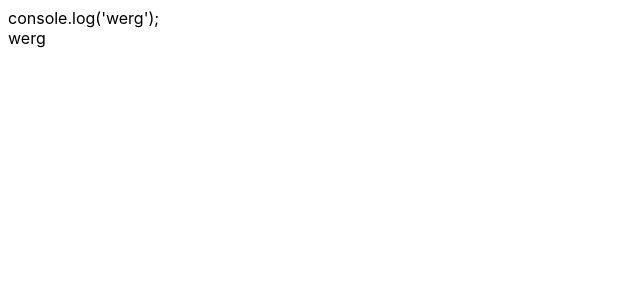
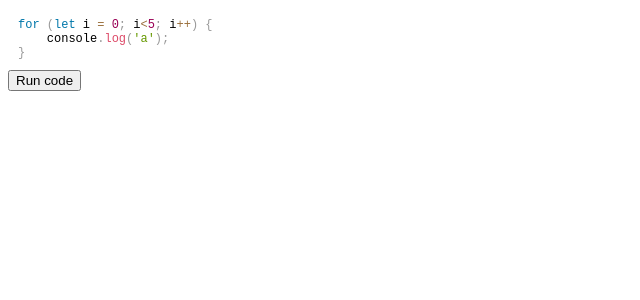
Before and after one commit to jarmop/sandbox, a React (Create React App) app: page / in a window 1280 px wide. Shown: the top 300 px of the page, without its empty margins (0-640 px from the left). Built offline with nearby package versions, Linux system fonts and the light colour scheme.

Commit message:
Fix syntax highlight. Run code with button.

```diff
--- a/src/App.js
+++ b/src/App.js
@@ -1,8 +1,9 @@
-import React, {useState, useEffect} from 'react';
+import React, {useState} from 'react';
 import Editor from 'react-simple-code-editor';
-import { highlight, languages } from 'prismjs/components/prism-core';
+import Prism from 'prismjs/components/prism-core';
 import 'prismjs/components/prism-clike';
 import 'prismjs/components/prism-javascript';
+import 'prismjs/themes/prism.css';
 import './App.css';
 
 let runCode = (code) => {
@@ -24,19 +25,28 @@ let runCode = (code) => {
 //console.log(window.document.querySelector('#output'));
 };
 
+const initialCode = `for (let i = 0; i<5; i++) {
+    console.log('a');
+}`;
+
 function App() {
-  const [code, setCode] = useState("console.log('werg');");
-  useEffect(() => runCode(code));
+  const [code, setCode] = useState(initialCode);
 
   return (
       <div className="App">
         <Editor
           value={code}
-          highlight={code => highlight(code, languages.js)}
           onValueChange={setCode}
+          highlight={code => Prism.highlight(code, Prism.languages.js)}
+          padding={10}
+          style={{
+            fontFamily: '"Fira code", "Fira Mono", monospace',
+            fontSize: 12,
+          }}
         />
-        <div id="output">fgb</div>
-        <iframe style={{display: 'none'}}></iframe>
+        <button onClick={() => runCode(code)}>Run code</button>
+        <div id="output"></div>
+        <iframe title="output" style={{display: 'none'}}></iframe>
       </div>
   );
 }
--- a/src/index.css
+++ b/src/index.css
@@ -1,7 +1,7 @@
 body {
-  font-family: -apple-system, BlinkMacSystemFont, "Segoe UI", "Roboto", "Oxygen",
-    "Ubuntu", "Cantarell", "Fira Sans", "Droid Sans", "Helvetica Neue",
-    sans-serif;
-  -webkit-font-smoothing: antialiased;
-  -moz-osx-font-smoothing: grayscale;
+  /*font-family: -apple-system, BlinkMacSystemFont, "Segoe UI", "Roboto", "Oxygen",*/
+  /*  "Ubuntu", "Cantarell", "Fira Sans", "Droid Sans", "Helvetica Neue",*/
+  /*  sans-serif;*/
+  /*-webkit-font-smoothing: antialiased;*/
+  /*-moz-osx-font-smoothing: grayscale;*/
 }
```
